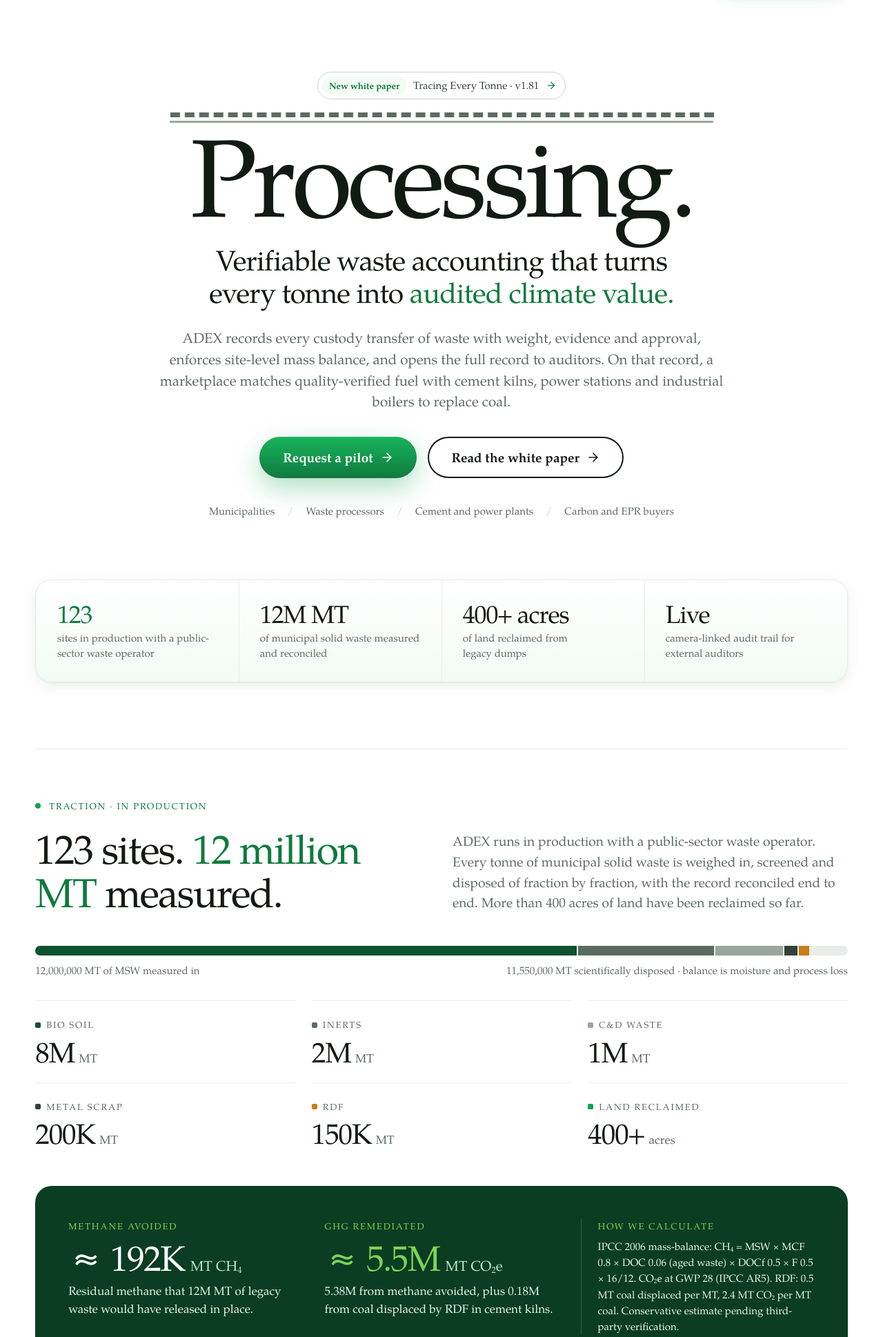
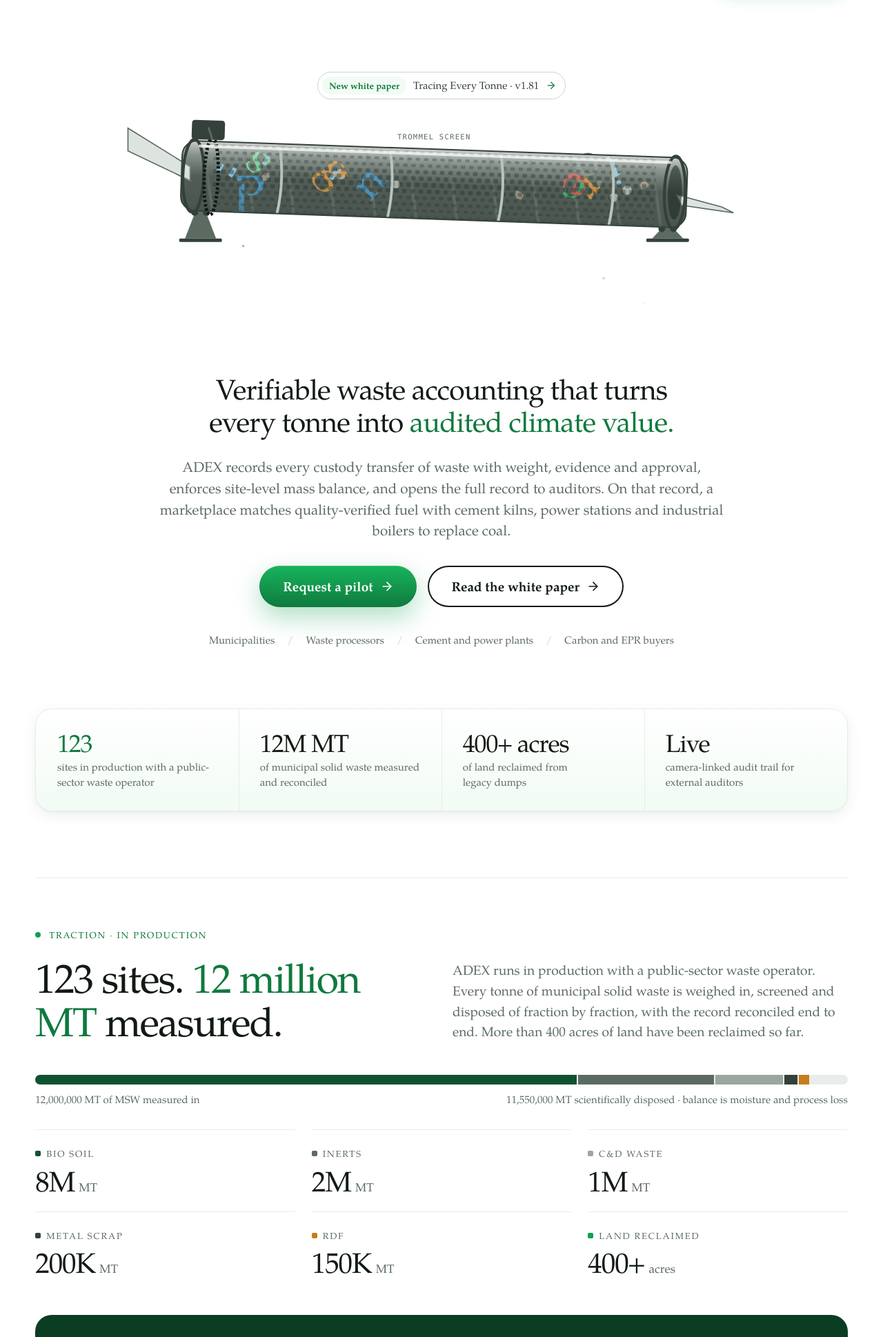
Before and after one commit to tsaaii/haritha_lite_2, a Flask app: page / in a window 1280 px wide. Shown: the part 83-2021 px from the top of the page at 69% size. Run offline with Flask 3, Linux system fonts and the light colour scheme; some libraries are stand-ins or nearby versions.

Commit message:
Hero: live word scenes replace the old letter animation; 'Alternate Fuel Resource.'
- The landing hero now plays the GSAP word scenes (Tracing, Processing, Sorting, Reclaiming,
  Recovery, Remediating, Auditing, Alternate Fuel Resource) in the <h1>; order and selection
  live in SCENES in js/hero-init.js. The h1 keeps one stable, readable heading for search and
  screen readers; the animated stage is aria-hidden. No JS: a static 'Tracing.' shows.
- Old ScatterWord hero (landing.js) removed.
- AFR scene word renamed to 'Alternate Fuel Resource.'

Co-Authored-By: Claude Opus 5.5 <noreply@anthropic.com>
Claude-Session: https://claude.ai/code/session_01RebvsJ9W4smJRmthkiqdTx

```diff
--- a/static/landing/css/hero-scenes.css
+++ b/static/landing/css/hero-scenes.css
@@ -1,9 +1,9 @@
 /* Hero word scenes (js/hero-scenes.js). The stage is 2.45 font-sizes tall: room above the word for
    machines and a little below for decks and conveyors. --hs-fs matches the hero word size. */
-.hs-stage { --hs-fs: clamp(40px, 11.5vw, 160px); position: relative; width: 100%; height: calc(var(--hs-fs) * 2.45); overflow: visible; }
+.hs-stage { display: block; --hs-fs: clamp(40px, 11.5vw, 160px); position: relative; width: 100%; height: calc(var(--hs-fs) * 2.45); overflow: visible; }
 .hs-svg { position: absolute; inset: 0; width: 100%; height: 100%; overflow: visible; pointer-events: none; }
 .hs-back { z-index: 0; } .hs-front { z-index: 2; }
-.hs-word { position: absolute; left: 0; right: 0; top: calc(var(--hs-fs) * 1.0); z-index: 1; text-align: center; white-space: nowrap;
+.hs-word { display: block; position: absolute; left: 0; right: 0; top: calc(var(--hs-fs) * 1.0); z-index: 1; text-align: center; white-space: nowrap;
   font-family: var(--font-serif); font-weight: 400; font-size: var(--hs-fs); line-height: 1; letter-spacing: -0.04em; color: var(--ink-900); }
 .hs-l { display: inline-block; will-change: transform; }
 .hs-base { display: inline-block; width: 0; height: 0; vertical-align: baseline; }
@@ -27,3 +27,7 @@
 .lab-ctrl button { border: 1px solid var(--ink-200); background: #fff; border-radius: 999px; min-width: 44px; height: 44px; padding: 0 16px; font: inherit; font-size: 15px; cursor: pointer; color: var(--ink-900); }
 .lab-ctrl button:hover { border-color: var(--green-600); background: var(--green-050); }
 .lab-ctrl label { display: inline-flex; align-items: center; gap: 6px; font-size: 15px; color: var(--ink-700); margin-left: 6px; }
+
+/* In the landing hero (#hero-stage inside the <h1>) */
+.hero-word.hero-scenes { font-size: inherit; line-height: 1; min-height: 0; letter-spacing: normal; }
+.hero-scenes .hs-stage { --hs-fs: clamp(40px, 11vw, 156px); margin: 14px 0 -12px; }
--- /dev/null
+++ b/static/landing/js/hero-init.js
@@ -0,0 +1,10 @@
+/* Landing hero: play the word scenes (js/hero-scenes.js) in the stage inside the <h1>.
+   To change which scenes play, or their order, edit SCENES below (names from HeroScenes.ORDER):
+   tracing, processing, sorting, reclaiming, recovery, remediating, auditing, afr. */
+(function () {
+  'use strict';
+  var SCENES = ['tracing', 'processing', 'sorting', 'reclaiming', 'recovery', 'remediating', 'auditing', 'afr'];
+  var stage = document.getElementById('hero-stage');
+  if (!stage || !window.HeroScenes) return;          // no JS / GSAP: the static "Tracing." stays
+  window.HeroScenes.mount(stage, { scenes: SCENES, loop: true });
+})();
--- a/static/landing/js/hero-scenes.js
+++ b/static/landing/js/hero-scenes.js
@@ -429,10 +429,10 @@
       return tl;
     } };
 
-  /* 8. Alternate Fuel Research — a cement kiln switches from coal to RDF pellets. Two hoppers
+  /* 8. Alternate Fuel Resource — a cement kiln switches from coal to RDF pellets. Two hoppers
         feed an overhead conveyor; the diverter flips from COAL to RDF, the fuel-mix gauge swings
         over, the flame turns clean and the smoke clears, and the sooty letters turn green. */
-  SCENES.afr = { word: 'Alternate Fuel Research.', wordTop: 1.42, blurb: 'A cement kiln running on coal switches over to RDF pellets: the diverter flips, the fuel mix swings from coal to RDF, the flame and smoke clean up, and the sooty letters turn green.',
+  SCENES.afr = { word: 'Alternate Fuel Resource.', wordTop: 1.42, blurb: 'A cement kiln running on coal switches over to RDF pellets: the diverter flips, the fuel mix swings from coal to RDF, the flame and smoke clean up, and the sooty letters turn green.',
     build: function (c) {
       var tl = g.timeline(), fs = c.fs, u = c.u * 1.3, R = rng(29), W = c.W;   // machines a size up: the word sits lower here
       var top = c.B - fs * 0.78;                                   // top of the letters
@@ -527,7 +527,7 @@
     var cur = -1, tl = null, paused = false, visible = true, loops = [];
     var back = el('svg', { class: 'hs-svg hs-back', 'aria-hidden': 'true' });
     var front = el('svg', { class: 'hs-svg hs-front', 'aria-hidden': 'true' });
-    var word = document.createElement('div'); word.className = 'hs-word';
+    var word = document.createElement('span'); word.className = 'hs-word';   // span: the stage may sit inside an <h1>
     stage.textContent = '';
     stage.appendChild(back); stage.appendChild(word); stage.appendChild(front);
 
--- a/static/landing/js/landing.js
+++ b/static/landing/js/landing.js
@@ -1,7 +1,7 @@
 /* Advitia Labs landing page — interactive islands.
    Ported from the Claude Design export "Advitia Website v2". No build step:
    plain JS on the vendored React 18 UMD build (static/landing/vendor).
-   Islands: #hero-word, #platform-app, #balance-viz, #forecast-viz. */
+   Islands: #platform-app, #balance-viz, #forecast-viz. (The hero word is js/hero-scenes.js.) */
 (function () {
 'use strict';
 if (!window.React || !window.ReactDOM) return;
@@ -682,63 +682,6 @@ function LegacyViz({ step, onNext, halted }) {
       h('div', { style: { height: '100%', background: K.g600, width: (i < step ? 100 : i === step ? cl(t / LG_DUR) * 100 : 0) + '%' } })))));
 }
 
-const SCAT = [K.sky, K.amber, K.i500, K.g600, K.i300, K.g400, K.i700, K.red];
-const WORDS = [{ w: 'Recovery.', m: 'recover' }, { w: 'Processing.', m: 'process' }, { w: 'Sorting.', m: 'sort' }, { w: 'Reclaiming.', m: 'reclaim' }, { w: 'Remediating.', m: 'remediate' }];
-const SORTC = [K.sky, K.amber, K.g600, K.i500];
-function ScatterWord() {
-  if (REDUCED) return h('span', null, 'Recovery.');
-  const [st, setSt] = React.useState({ wi: 0, ph: 'pre' });
-  const refs = React.useRef([]), [lefts, setLefts] = React.useState({});
-  React.useEffect(() => {
-    const tms = []; let alive = true;
-    const run = (wi) => { if (!alive) return; setSt({ wi, ph: 'pre' });
-      tms.push(setTimeout(() => setSt({ wi, ph: 'a' }), 60), setTimeout(() => setSt({ wi, ph: 'on' }), 850),
-        setTimeout(() => setSt({ wi, ph: 'out' }), 4600), setTimeout(() => run((wi + 1) % WORDS.length), 5500)); };
-    run(0); return () => { alive = false; tms.forEach(clearTimeout); };
-  }, []);
-  const { wi, ph } = st, W = WORDS[wi], w = W.w, m = W.m, n = w.length, R = rng(wi * 37 + 11);
-  React.useLayoutEffect(() => { if (m === 'sort' && ph === 'pre') setLefts({ wi, l: refs.current.slice(0, n).map(e => e ? e.offsetLeft : 0) }); }, [wi, ph]);
-  const perm = (() => { const p = [...Array(n).keys()], r2 = rng(wi * 13 + 5); for (let i = n - 1; i > 0; i--) { const j = Math.floor(r2() * (i + 1)); [p[i], p[j]] = [p[j], p[i]]; } return p; })();
-  const L = lefts.wi === wi ? lefts.l : null;
-  const vis = ph === 'a' || ph === 'on', on = ph === 'on';
-  const letter = (ch, i) => {
-    const rx = (R() - 0.5) * 5, ry = (R() - 0.5) * 1.6, rr = (R() - 0.5) * 240, c = SCAT[Math.floor(R() * SCAT.length)], ox = (R() - 0.5) * 6, oy = 0.6 + R() * 0.8;
-    let st2 = { display: 'inline-block', willChange: 'transform' };
-    if (m === 'recover') {
-      const d = i * 55;
-      st2.transform = on ? 'none' : ph === 'out' ? 'translate(' + ox.toFixed(2) + 'em,' + oy.toFixed(2) + 'em) rotate(' + (rr * 0.7).toFixed(0) + 'deg) scale(0.4)' : 'translate(' + rx.toFixed(2) + 'em,' + ry.toFixed(2) + 'em) rotate(' + rr.toFixed(0) + 'deg) scale(0.55)';
-      st2.color = on ? K.i900 : c; st2.opacity = vis ? 1 : 0;
-      st2.transition = ph === 'pre' ? 'none' : ph === 'a' ? 'opacity 400ms ease ' + d * 0.4 + 'ms' : on ? 'transform 1100ms ' + EASE + ' ' + d + 'ms, color 700ms ease ' + (d + 650) + 'ms' : 'transform 800ms cubic-bezier(0.55,0,0.8,0.4) ' + d * 0.6 + 'ms, opacity 600ms ease ' + (d * 0.6 + 200) + 'ms';
-    } else if (m === 'process') {
-      const d = 250 + i * 85;
-      st2.transform = on ? 'none' : ph === 'out' ? 'translateY(0.9em) scaleY(0.6)' : 'translate(' + (rx * 0.12).toFixed(2) + 'em,-1.25em) rotate(' + (rr * 0.15).toFixed(0) + 'deg)';
-      st2.color = on ? K.i900 : c; st2.opacity = vis ? 1 : 0;
-      st2.transition = ph === 'pre' ? 'none' : ph === 'a' ? 'opacity 300ms ease ' + i * 30 + 'ms' : on ? 'transform 900ms cubic-bezier(0.34,1.45,0.64,1) ' + d + 'ms, color 600ms ease ' + (d + 700) + 'ms' : 'transform 700ms ease-in ' + i * 40 + 'ms, opacity 500ms ease ' + (i * 40 + 200) + 'ms';
-    } else if (m === 'sort') {
-      const dx = L ? L[perm[i]] - L[i] : 0, d = 200 + i * 70;
-      st2.transform = on ? 'none' : ph === 'out' ? 'translateY(-0.35em)' : 'translate(' + dx + 'px,' + (ph === 'a' ? (perm[i] % 2 ? -0.28 : 0.28) : 0) + 'em)';
-      st2.color = on ? K.i900 : SORTC[i % SORTC.length]; st2.opacity = vis ? 1 : 0;
-      st2.transition = ph === 'pre' ? 'none' : ph === 'a' ? 'opacity 300ms ease, transform 500ms ' + EASE : on ? 'transform 1000ms ' + EASE + ' ' + d + 'ms, color 500ms ease ' + (d + 800) + 'ms' : 'transform 600ms ease ' + i * 30 + 'ms, opacity 500ms ease ' + i * 30 + 'ms';
-    } else if (m === 'reclaim') {
-      const d = 150 + i * 95;
-      const inner = h('span', { style: { display: 'inline-block', transformOrigin: '50% 100%', transform: on ? 'none' : ph === 'out' ? 'translateY(105%)' : 'translateY(105%) rotate(' + (i % 2 ? 8 : -8) + 'deg)', color: on ? K.i900 : K.g600,
-        transition: ph === 'pre' || ph === 'a' ? 'none' : on ? 'transform 1000ms cubic-bezier(0.34,1.3,0.64,1) ' + d + 'ms, color 800ms ease ' + (d + 900) + 'ms' : 'transform 700ms ease-in ' + i * 40 + 'ms' } }, ch);
-      return h('span', { key: wi + '_' + i, ref: e => refs.current[i] = e, 'aria-hidden': true, style: { display: 'inline-block', overflow: 'hidden', paddingBottom: '0.26em', marginBottom: '-0.26em', paddingTop: '0.1em', marginTop: '-0.1em' } }, inner);
-    } else {
-      const d = 300 + i * 85;
-      st2.color = on ? K.i900 : '#8A978F'; st2.opacity = vis ? 1 : ph === 'out' ? 0 : 0;
-      st2.filter = on ? 'blur(0)' : 'blur(0.07em)'; st2.transform = on ? 'none' : ph === 'out' ? 'scale(0.96)' : 'translate(' + (rx * 0.03).toFixed(2) + 'em,' + (ry * 0.05).toFixed(2) + 'em) rotate(' + (rr * 0.03).toFixed(1) + 'deg)';
-      st2.transition = ph === 'pre' ? 'none' : ph === 'a' ? 'opacity 500ms ease' : on ? 'filter 450ms ease ' + d + 'ms, color 450ms ease ' + d + 'ms, transform 450ms ' + EASE + ' ' + d + 'ms' : 'opacity 600ms ease ' + i * 40 + 'ms, transform 600ms ease';
-    }
-    return h('span', { key: wi + '_' + i, ref: e => refs.current[i] = e, 'aria-hidden': true, style: st2 }, ch);
-  };
-  const extras = [];
-  if (m === 'process') extras.push(h('span', { key: 'sv', 'aria-hidden': true, style: { position: 'absolute', left: '-4%', right: '-4%', top: '-0.06em', height: 0, borderTop: '0.045em dashed ' + K.i500, opacity: ph === 'a' || (on) ? 1 : 0, transition: on ? 'opacity 500ms ease ' + (250 + n * 85 + 600) + 'ms' : 'opacity 300ms ease', animation: 'adv-shake 0.18s linear infinite' } }),
-    h('span', { key: 'sv2', 'aria-hidden': true, style: { position: 'absolute', left: '-4%', right: '-4%', top: '0.02em', height: 0, borderTop: '0.02em solid ' + K.i300, opacity: ph === 'a' || on ? 1 : 0, transition: on ? 'opacity 500ms ease ' + (250 + n * 85 + 600) + 'ms' : 'opacity 300ms ease' } }));
-  if (m === 'reclaim') extras.push(h('span', { key: 'gr', 'aria-hidden': true, style: { position: 'absolute', left: 0, right: 0, bottom: '0.02em', height: '0.04em', borderRadius: 99, background: K.g600, transformOrigin: 'left', transform: vis ? 'scaleX(1)' : 'scaleX(0)', opacity: on ? 0 : 1, transition: ph === 'a' ? 'transform 600ms ' + EASE : on ? 'opacity 600ms ease ' + (150 + n * 95 + 900) + 'ms' : 'none' } }));
-  if (m === 'remediate') { const T = 300 + n * 85; extras.push(h('span', { key: 'sw', 'aria-hidden': true, style: { position: 'absolute', top: '0.05em', bottom: '0.05em', width: '0.05em', borderRadius: 99, background: K.g600, left: on ? '100%' : '0%', opacity: on ? 0 : vis ? 1 : 0, transition: on ? 'left ' + (T - 200) + 'ms linear 300ms, opacity 300ms ease ' + (T + 150) + 'ms' : 'opacity 300ms ease' } })); }
-  return h('span', { role: 'img', 'aria-label': w, style: { display: 'inline-flex', justifyContent: 'center', whiteSpace: 'nowrap', position: 'relative' } }, [...w].map(letter), extras);
-}
 function StepBar({ dur, paused, halted, onResume }) {
   return h('div', { className: 'stepbar' },
     h('div', { className: 'stepbar-track' },
@@ -892,7 +835,6 @@ function mount(id, el, fallback) {
   const node = document.getElementById(id); if (!node) return;
   ReactDOM.createRoot(node).render(h(Island, { fallback }, el));
 }
-mount('hero-word', h(ScatterWord), 'Recovery.');
 mount('platform-app', h(Platform));
 mount('balance-viz', h(BalanceViz));
 mount('forecast-viz', h(ForecastViz));
--- a/templates/landing/index.html
+++ b/templates/landing/index.html
@@ -21,6 +21,7 @@
   <link rel="icon" type="image/svg+xml" href="{{ S }}img/favicon.svg">
   <link rel="preload" href="{{ S }}fonts/pagella-400.woff2" as="font" type="font/woff2" crossorigin>
   <link rel="stylesheet" href="{{ S }}css/landing.css?v={{ v }}">
+  <link rel="stylesheet" href="{{ S }}css/hero-scenes.css?v={{ v }}">
   <script type="application/ld+json">{"@context":"https://schema.org","@type":"Organization","name":"Advitia Labs","url":"{{ canonical_url }}","email":"{{ email }}","description":"ADEX: verifiable waste accounting and alternative-fuel markets for methane and coal abatement."}</script>
 </head>
 <body>
@@ -44,7 +45,7 @@
   <section id="top" class="hero wrap" aria-labelledby="hero-title">
     <div class="hero-inner">
       <a class="pill-link" href="/whitepaper?src=hero" target="_blank" rel="noopener"><span class="tag">New white paper</span><span>Tracing Every Tonne · v1.81</span>{{ arrow() }}</a>
-      <h1 id="hero-title" class="hero-word"><span id="hero-word">Recovery.</span></h1>
+      <h1 id="hero-title" class="hero-word hero-scenes"><span class="sr-only">Advitia Labs: tracing every tonne of waste, from processing and sorting to reclaiming land and alternate fuel.</span><span class="hs-stage" id="hero-stage" aria-hidden="true"><span class="hs-word">Tracing.</span></span></h1>
       <h2 class="hero-sub">Verifiable waste accounting that turns every tonne into <span class="green">audited climate value.</span></h2>
       <p class="hero-p">ADEX records every custody transfer of waste with weight, evidence and approval, enforces site-level mass balance, and opens the full record to auditors. On that record, a marketplace matches quality-verified fuel with cement kilns, power stations and industrial boilers to replace coal.</p>
       <div class="cta-row">
@@ -414,5 +415,11 @@
 <script src="{{ S }}vendor/react.production.min.js" defer></script>
 <script src="{{ S }}vendor/react-dom.production.min.js" defer></script>
 <script src="{{ S }}js/landing.js?v={{ v }}" defer></script>
+<script src="{{ S }}vendor/gsap/gsap.min.js" defer></script>
+<script src="{{ S }}vendor/gsap/MorphSVGPlugin.min.js" defer></script>
+<script src="{{ S }}vendor/gsap/MotionPathPlugin.min.js" defer></script>
+<script src="{{ S }}vendor/gsap/DrawSVGPlugin.min.js" defer></script>
+<script src="{{ S }}js/hero-scenes.js?v={{ v }}" defer></script>
+<script src="{{ S }}js/hero-init.js?v={{ v }}" defer></script>
 </body>
 </html>
--- a/views/landing.py
+++ b/views/landing.py
@@ -26,7 +26,7 @@ bp = Blueprint("landing", __name__, template_folder="../templates")
 
 _STATIC = os.path.join(os.path.dirname(os.path.dirname(os.path.abspath(__file__))), "static", "landing")
 _VERSIONED = ("css/landing.css", "js/landing.js", "js/calculator.js", "js/contact.js", "js/track.js",
-              "js/whitepaper.js", "css/hero-scenes.css", "js/hero-scenes.js", "js/hero-lab.js")
+              "js/whitepaper.js", "css/hero-scenes.css", "js/hero-scenes.js", "js/hero-lab.js", "js/hero-init.js")
 
 CANONICAL_URL = "https://advitiaum.com/"
 CONTACT_EMAIL = "wecare@advitiaum.com"
```
Also changed, not shown: docs/landing.md (+3 -1 lines).
